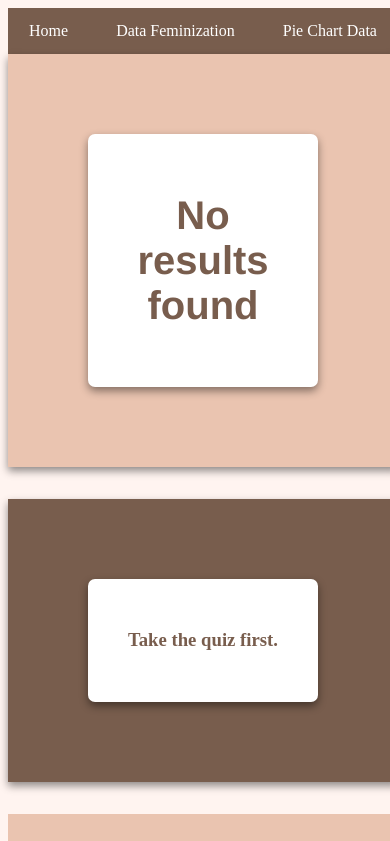
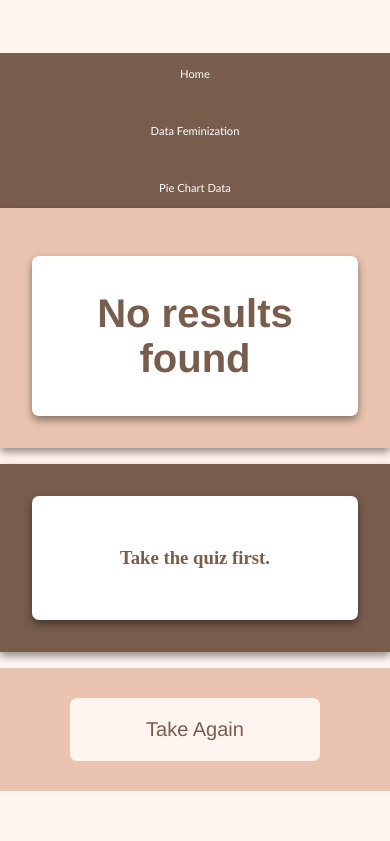
Before and after one commit to aoellerm/DataVisualization, a plain HTML site: page result.html in a window 390 px wide. Shown: the top 841 px of the page. Drawn offline with Linux system fonts and the light colour scheme.

Commit message:
mobile responsive now

```diff
--- a/quiz.css
+++ b/quiz.css
@@ -39,7 +39,7 @@ h1 {
 }
 h2 {
   font-family: 'Franklin Gothic Medium', 'Arial Narrow', Arial, sans-serif;
-  font-size: clamp(.7rem, 2vw, 3rem);
+  font-size: clamp(1rem, 2vw, 3rem);
   font-family: 'Karia';
   text-align: center;
 }
--- a/result.css
+++ b/result.css
@@ -13,6 +13,8 @@
     box-sizing: border-box;
   }
   ul {
+  font-family: 'Trebuchet MS', 'Lucida Sans Unicode', 'Lucida Grande', 'Lucida Sans', Arial, sans-serif;
+  font-size: clamp(.7rem, 2vw, 3rem);
   list-style-type: none;
   margin: 0;
   padding: 0;
@@ -34,13 +36,14 @@ ul li a:hover {
   color: #785D4D;
 }
   h1 {
-    font-size: 3em;
+    font-size: clamp(1rem, 3vw, 5rem);
     font-family: 'Franklin Gothic Medium', 'Arial Narrow', Arial, sans-serif;
     text-align: center;
     font-size: clamp(2.5rem, 3.5vw, 4.5rem);
   }
   h2 {
     font-family: 'Trebuchet MS', 'Lucida Sans Unicode', 'Lucida Grande', 'Lucida Sans', Arial, sans-serif;
+     font-size: clamp(.7rem, 2vw, 3rem);
   }
   .box1 {
    box-shadow: 0 4px 8px #00000070;
@@ -89,6 +92,7 @@ ul li a:hover {
   }
   button {
       font-family: 'Franklin Gothic Medium', 'Arial Narrow', Arial, sans-serif;
+      font-size: clamp(1rem, 1.5vw, 2rem);
       background-color: #FFF4F0;
       border-radius: 7px; /* More rounded corners */
       border: none;
@@ -117,3 +121,37 @@ ul li a:hover {
     text-align: center;
     font-family:  Georgia, 'Times New Roman', serif;
   }
+  @media screen and (max-width: 640px) {
+  body, .box1, .big-box {
+  max-width: 100vw;
+  overflow-x: hidden;
+  margin: 0;
+}
+  .gap {
+    padding: 0.5em;
+  }
+   ul {
+    flex-direction: column;
+    align-items: center;
+  }
+  .box1 {
+    padding: 2rem;
+    margin: 0;
+  }
+  .box2 {
+    background-color: #FFFFFF; /* white inner box */
+    padding: .5rem;
+    margin-top: 1rem;
+  }
+  /* Big box holds the button below */
+  .big-box {
+    padding: 2rem;
+    text-align: center;
+  }
+  .buttonGap {
+   padding: 0;
+  }
+  footer {
+    display: none;
+  }
+}
--- a/style.css
+++ b/style.css
@@ -33,7 +33,6 @@ ul li a:hover {
   color: #785D4D;
 }
   h1 {
-    font-size: 3em;
     font-family: 'Franklin Gothic Medium', 'Arial Narrow', Arial, sans-serif;
     text-align: center;
     font-size: clamp(1rem, 3vw, 5rem);
```
Also changed, not shown: df.html (+1 -1 lines).
